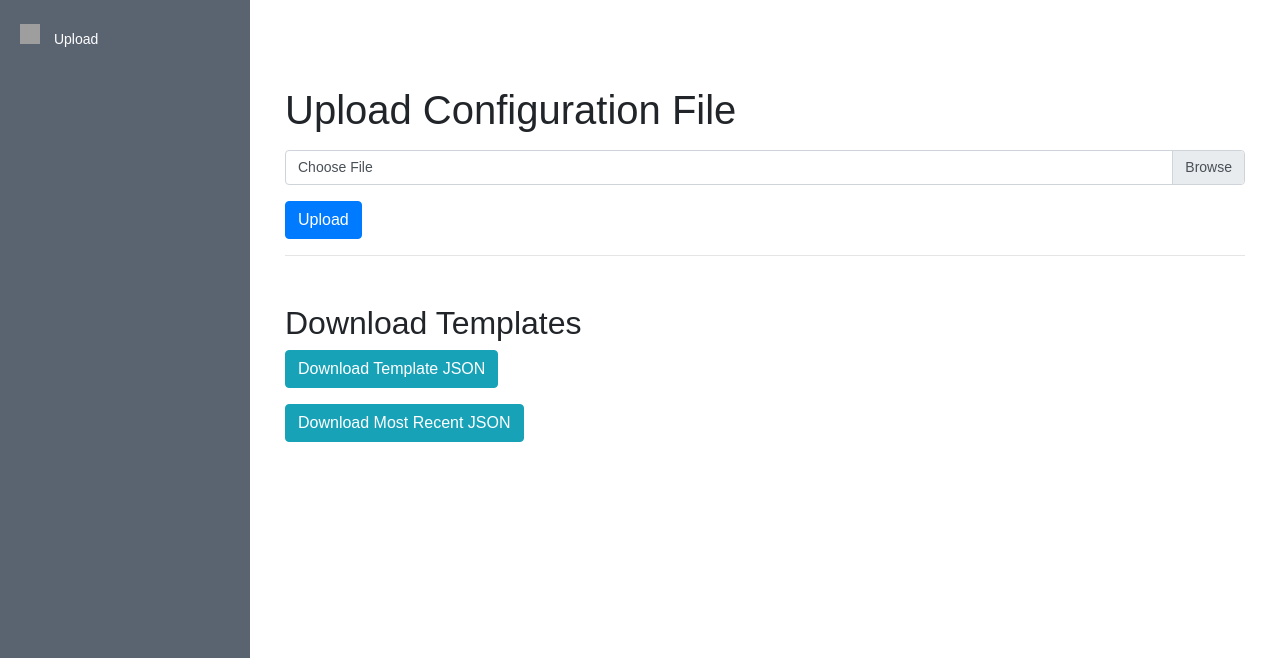
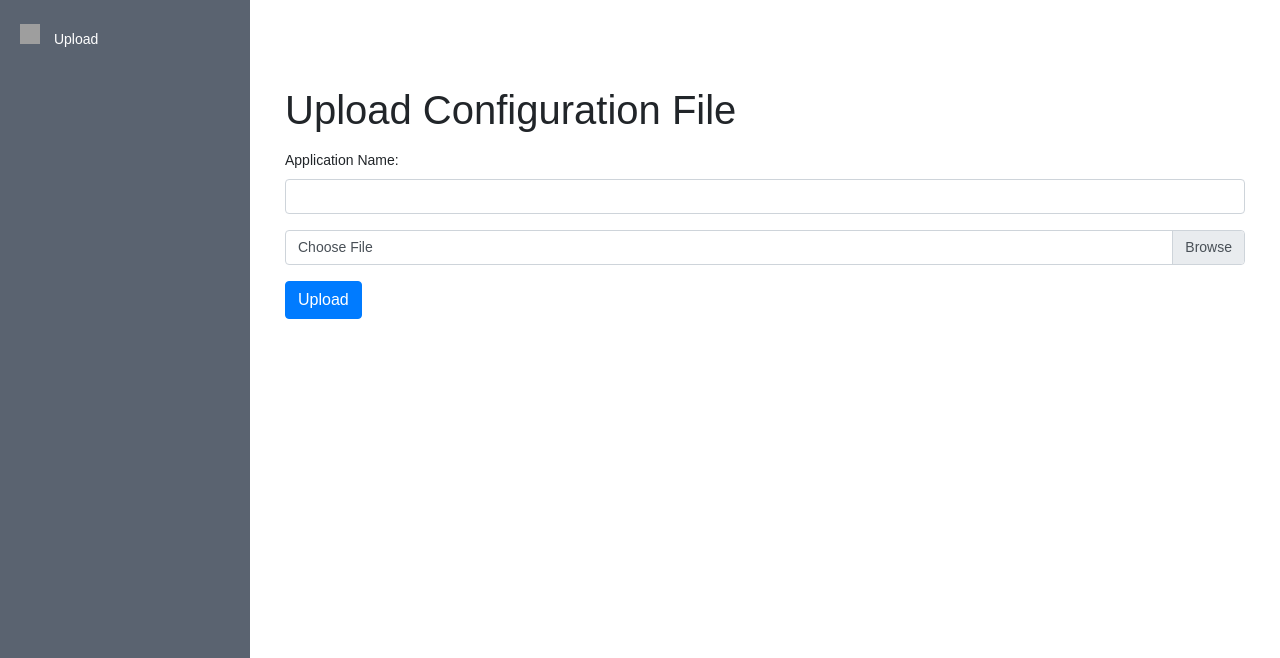
Before and after one commit to singhabhisek/Misc, a Flask app: page /upload in a window 1280 px wide. Shown: the part 142-800 px from the top of the page. Run offline with Flask 3, Linux system fonts and the light colour scheme; some libraries are stand-ins or nearby versions; grey boxes are pictures that could not be loaded.

Commit message:
Update upload_config.html

```diff
--- a/templates/upload_config.html
+++ b/templates/upload_config.html
@@ -1,54 +1,15 @@
 <!DOCTYPE html>
-<html lang="en">
+<html>
 <head>
-    <meta charset="UTF-8">
-    <meta name="viewport" content="width=device-width, initial-scale=1.0">
     <title>Upload Config</title>
-    <!-- Bootstrap CSS -->
-    <script src="https://code.jquery.com/jquery-3.5.1.min.js"></script>
+    <!-- Include any necessary CSS and JavaScript files -->
+    <link rel="stylesheet" href="https://maxcdn.bootstrapcdn.com/bootstrap/4.5.2/css/bootstrap.min.css">
+    <script src="https://ajax.googleapis.com/ajax/libs/jquery/3.5.1/jquery.min.js"></script>
+        <script src="https://maxcdn.bootstrapcdn.com/bootstrap/4.5.2/js/bootstrap.min.js"></script>
 
-    <link href="https://stackpath.bootstrapcdn.com/bootstrap/4.5.2/css/bootstrap.min.css" rel="stylesheet">
-
-
+     <script src="static/js/common.js"></script>
 <link rel="stylesheet" type="text/css"
           href="static/css/common.css">
-
-    <script>
-
-    // Function to show confirmation box
-    function showConfirmation(message, type) {
-        var confirmBox = $('#confirm-box');
-        var confirmMessage = confirmBox.find('.confirm-message');
-
-        confirmMessage.text(message);
-        confirmBox.removeClass('hidden');
-
-        if (type === 'success') {
-            confirmBox.addClass('success');
-        } else if (type === 'error') {
-            confirmBox.addClass('error');
-        }
-
-        // Hide confirmation box after 1.5 seconds or when clicked
-        setTimeout(function() {
-            hideConfirmation();
-        }, 2500);
-
-        confirmBox.click(function() {
-            hideConfirmation();
-        });
-    }
-
-    // Function to hide confirmation box
-    function hideConfirmation() {
-        var confirmBox = $('#confirm-box');
-
-        confirmBox.addClass('hidden');
-        confirmBox.removeClass('success');
-        confirmBox.removeClass('error');
-    }
-
-    </script>
 </head>
 <body>
 
@@ -90,60 +51,136 @@
     <div class="container">
         <h1 class="mt-5">Upload Configuration File</h1>
 
-        <form id="upload-form" enctype="multipart/form-data" action="/upload" method="post" class="mt-3">
+        <form id="upload-form" class="mt-3">
+            <div class="form-group">
+                <label for="appName">Application Name:</label>
+                <input type="text" class="form-control" id="appName" name="appName" required>
+            </div>
+
             <div class="custom-file mb-3">
-                <input type="file" class="custom-file-input" id="file" name="file" accept=".json">
-                <label class="custom-file-label" for="file">Choose File</label>
+                <input type="file" class="custom-file-input" id="file" name="file" accept=".json" onchange="updateFileName()">
+                <label class="custom-file-label" for="file" id="file-label">Choose File</label>
             </div>
             <button type="submit" class="btn btn-primary">Upload</button>
         </form>
 
-        <div id="message" class="mt-3"></div>
+        <script>
+            function updateFileName() {
+                var input = document.getElementById('file');
+                var label = document.getElementById('file-label');
+                var fileName = input.files[0].name;
+                label.innerText = fileName;
+            }
+        </script>
 
-        <hr>
+        <div id="confirm-box" class="hidden"></div>
 
-        <h2 class="mt-5">Download Templates</h2>
-        <p><a href="/static/config/template.json" download class="btn btn-info">Download Template JSON</a></p>
-        <p><a href="/static/config/config.json" download class="btn btn-info">Download Most Recent JSON</a></p>
+        <!-- Confirmation Modal -->
+        <div class="modal fade" id="confirmationModal" tabindex="-1" role="dialog" aria-labelledby="confirmationModalLabel" aria-hidden="true">
+            <div class="modal-dialog modal-dialog-centered" role="document">
+                <div class="modal-content">
+                    <div class="modal-header">
+                        <h5 class="modal-title" id="confirmationModalLabel">Confirmation</h5>
+                        <button type="button" class="close" data-dismiss="modal" aria-label="Close">
+                            <span aria-hidden="true">&times;</span>
+                        </button>
+                    </div>
+                    <div class="modal-body">
+                        <p id="confirmationMessage"></p>
+                    </div>
+                    <div class="modal-footer">
+<!--                        <button type="button" class="btn btn-secondary" data-dismiss="modal">Close</button>-->
+                        <button type="button" class="btn btn-primary" id="confirmButton">OK</button>
+                    </div>
+                </div>
+            </div>
+        </div>
+
     </div>
-<div id="confirm-box" class="hidden">
-    <div class="confirm-message"></div>
-</div>
-</div>
 
     <script>
-        // Script for updating custom file input label with selected file name
-        document.getElementById('file').addEventListener('change', function() {
-            var fileName = this.files[0].name;
-            var label = document.querySelector('.custom-file-label');
-            label.textContent = fileName;
+        $(document).ready(function() {
+            // Submit form on file upload
+            $('#upload-form').submit(function(event) {
+                event.preventDefault();
+                var formData = new FormData($(this)[0]);
+
+                // Upload file using AJAX
+                $.ajax({
+                    url: '/upload',
+                    type: 'POST',
+                    data: formData,
+                    processData: false,
+                    contentType: false,
+                    success: function(response) {
+                        // Show success confirmation
+                        showConfirmation(response.message, 'success');
+                    },
+                    error: function(xhr, status, error) {
+                        // Show error confirmation
+                        // Print the error details to the console
+                        console.log("Error details:", xhr.responseText);
+                        showConfirmation('An error occurred. Please try again.' + JSON.parse(xhr.responseText).message, 'error');
+                    }
+                });
+            });
+
+            // Function to show confirmation box
+            (function(event) {
+            event.preventDefault();
+            var formData = new FormData($(this)[0]);
+
+            // Upload file using AJAX
+            $.ajax({
+                url: '/upload',
+                type: 'POST',
+                data: formData,
+                processData: false,
+                contentType: false,
+                success: function(response) {
+                    // Show success confirmation
+                    showConfirmation(response.message, 'Success');
+                },
+                error: function(xhr, status, error) {
+                    // Show error confirmation
+                    // Print the error details to the console
+                    console.log("Error details:", xhr.responseText);
+                    showConfirmation('An error occurred. Please try again. ' + JSON.parse(xhr.responseText).message, 'Error');
+                }
+            });
         });
 
-        // Script for form submission and handling response
-        document.getElementById('upload-form').addEventListener('submit', function(e) {
-            e.preventDefault();
-            var formData = new FormData();
-            formData.append('file', document.getElementById('file').files[0]);
+        // Function to show confirmation box
+<!--        function showConfirmation(message) {-->
+<!--            // Set the confirmation message-->
+<!--            $('#confirmationMessage').text(message);-->
 
-            fetch('/upload', {
-                method: 'POST',
-                body: formData
-            })
-            .then(response => response.json())
-            .then(data => {
-                if (data.status === 'success') {
-                        showConfirmation('File upload success.', 'success');
-                } else if (data.status === 'error') {
-                    showConfirmation('ERROR: ' + data.message, 'error');
-                }
-            })
-            .catch(error => {
-                console.error('Error:', error);
-                    showConfirmation('An error occurred.' , 'error');
+<!--            // Show the modal-->
+<!--            $('#confirmationModal').modal('show');-->
 
-            });
+<!--            // Handle OK button click-->
+<!--            $('#confirmButton').on('click', function() {-->
+<!--                // Hide the modal-->
+<!--                $('#confirmationModal').modal('hide');-->
+<!--            });-->
+<!--        }-->
+
+        function showConfirmation(message, type) {
+            var modal = $('#confirmationModal');
+            var modalTitle = modal.find('.modal-title');
+
+            // Set modal heading based on type
+            modalTitle.text(type.charAt(0).toUpperCase() + type.slice(1));
+
+            $('#confirmationMessage').text(message);
+            modal.modal('show');
+
+                        $('#confirmButton').on('click', function() {
+                        // Hide the modal
+                        $('#confirmationModal').modal('hide');
+                    });
+        }
         });
-        </script>
-
+    </script>
 </body>
 </html>
```
